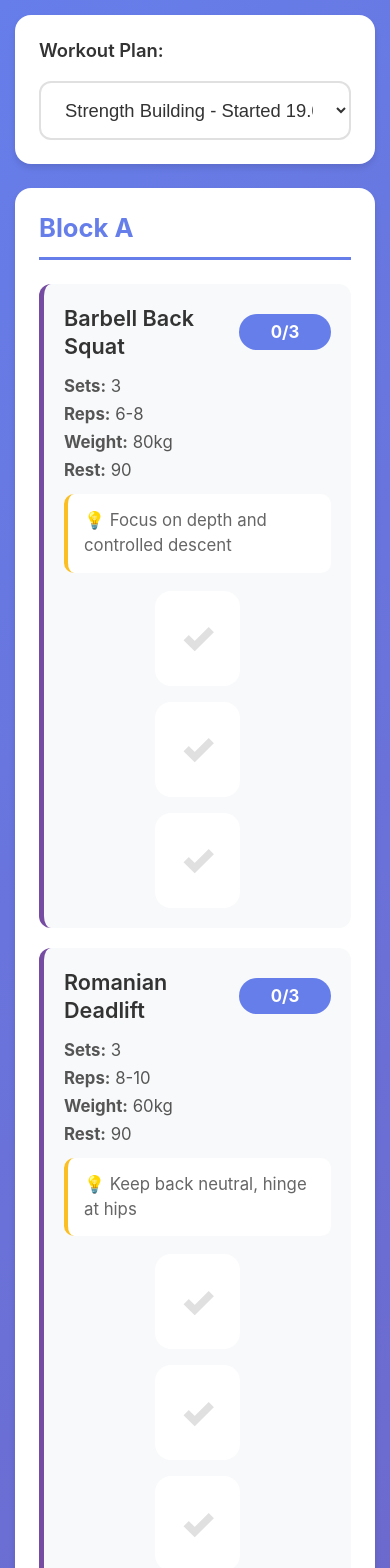
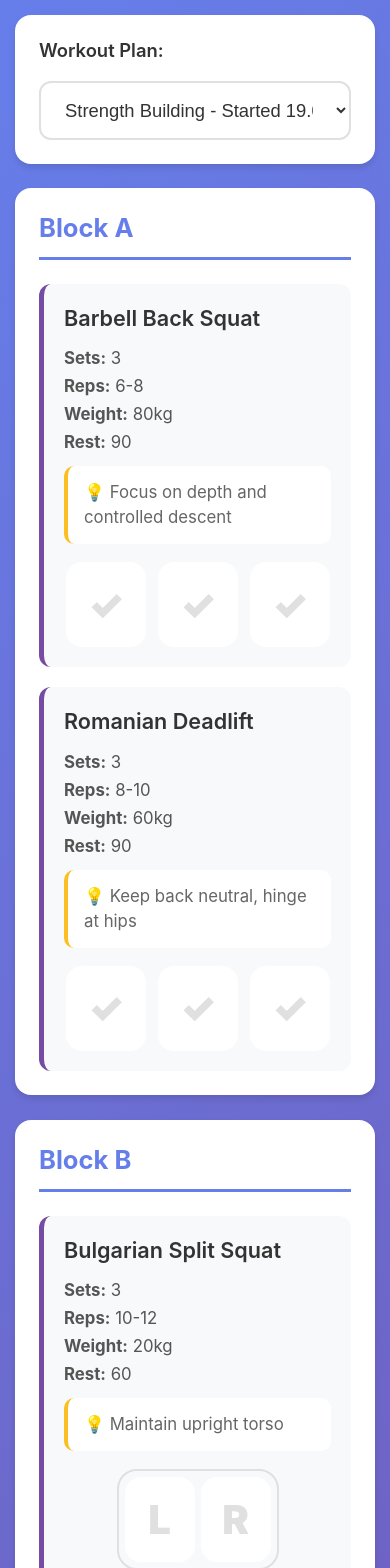
Before and after one commit to jakubbanas/gym-rabbit, a SvelteKit app: page / in a window 390 px wide. Shown: the top 1568 px of the page. Built offline with nearby package versions, Linux system fonts and the light colour scheme.

Commit message:
style: refine exercise layout and adjust checkbox dimensions for improved usability

```diff
--- a/src/routes/+page.svelte
+++ b/src/routes/+page.svelte
@@ -166,9 +166,6 @@
                         <div class="exercise">
                             <div class="exercise-header">
                                 <h3 class="exercise-name">{exercise.name}</h3>
-                                <span class="progress-badge">
-                                    {completed}/{exercise.sets}
-                                </span>
                             </div>
 
                             <div class="exercise-details">
@@ -515,6 +512,7 @@
         background: var(--exercise-bg);
         border-radius: 20px;
         border: 2px solid var(--border-color);
+        flex-shrink: 0;
     }
 
     .custom-checkbox {
@@ -530,7 +528,9 @@
         border-radius: 16px;
         border: 3px solid transparent;
         transition: all 0.2s;
-        min-width: 85px;
+        min-width: 75px;
+        max-width: 85px;
+        flex: 1;
         min-height: 95px;
         position: relative;
         font-family: inherit;
@@ -731,11 +731,19 @@
         }
 
         .sets-tracker {
-            flex-direction: column;
+            justify-content: center;
+            gap: 12px;
         }
 
-        .set-item {
-            justify-content: space-between;
+        .custom-checkbox {
+            min-width: 70px;
+            max-width: 80px;
+            min-height: 85px;
+            padding: 14px 16px;
+        }
+
+        .checkbox-group {
+            padding: 6px;
         }
     }
 </style>
```
